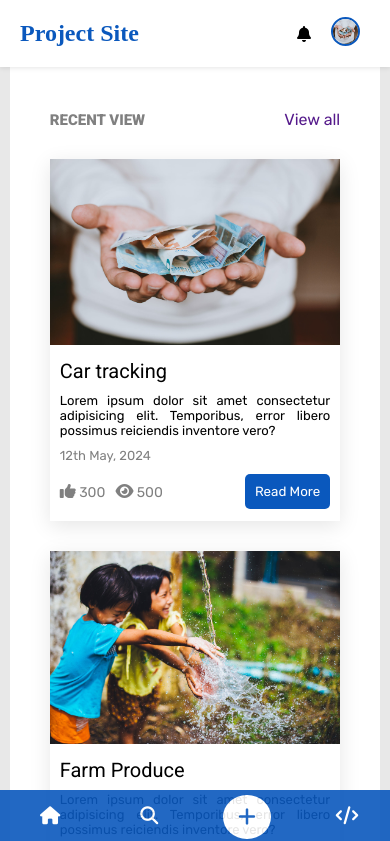
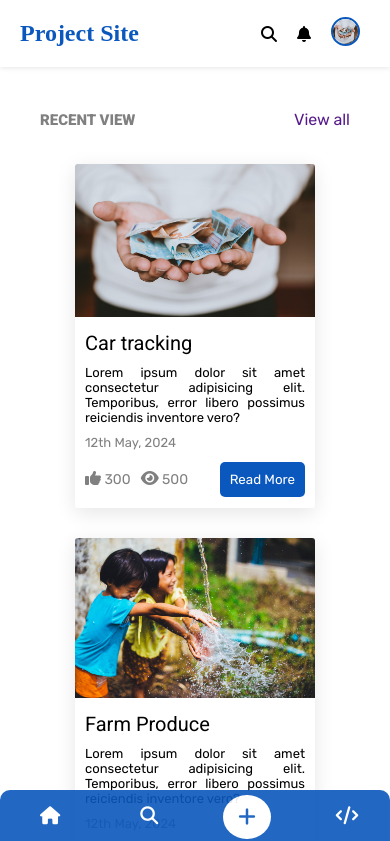
Before and after one commit to kuamidesgithubNE/Project, a React (Vite) app: page / in a window 390 px wide. Shown: the top 841 px of the page. Built offline with nearby package versions, Linux system fonts and the light colour scheme; a web font is replaced by a local one.

Commit message:
update @ 08/05/24

```diff
--- a/src/App.css
+++ b/src/App.css
@@ -69,12 +69,17 @@ h5 {
   gap: 20px;
   margin-right: 30px;
 }
-
+.header .profile i{
+  cursor: pointer;
+}
 .header .profile img {
   width: 25px;
   height: 25px;
   border-radius: 50px;
   border: 2px solid rgb(10, 88, 189);
+}
+.header .profile .sm-search {
+  display: none;
 }
 
 /* Navbar Css */
@@ -113,18 +118,6 @@ h5 {
   padding: 70px 0px 10px 0px;
   margin: 0 auto;
 }
-.container .welcome {
-  margin: 20px 30px;
-  color: rgb(10, 88, 189);
-  width: fit-content;
-}
-.container .welcome p {
-  color: black;
-  text-align: right;
-  font-weight: 500;
-  opacity: 0.4;
-  font-size: 12px;
-}
 
 /* Card Display Container Css */
 .most-recent-view {
@@ -154,6 +147,7 @@ h5 {
 .card-holder .card {
   flex-basis: 23%;
   box-shadow: rgba(0, 0, 0, 0.1) 0px 5px 20px;
+  border-radius: 3px;
 }
 .card-holder .card h3 {
   font-size: 20px;
@@ -165,6 +159,8 @@ h5 {
 .card-holder .card img {
   width: 100%;
   position: relative;
+  border-top-left-radius: 3px;
+  border-top-right-radius: 3px;
 }
 .card-holder .card .card-details {
   padding: 10px;
@@ -303,37 +299,46 @@ select {
   cursor: pointer;
 }
 
-
-
 /* For small size screen  */
 @media (max-width: 600px) {
-  .header .search{
+  .header .search {
     display: none;
   }
-  .navbar{
+  .header .profile .sm-search {
+    display: block;
+  }
+  .navbar {
     bottom: 0%;
     width: 100%;
     left: 0%;
     border-radius: 0px;
-
+    border-top-left-radius: 10px;
+    border-top-right-radius: 10px;
   }
-  .navbar i{
+  .navbar i {
     margin: 5px 25px;
+  }
+  .container {
+    width: 100%;
   }
   .card-holder {
     flex-direction: column;
     gap: 30px;
+    margin: 35px;
   }
-  .modal{
+  .card {
+    flex-basis: 20%;
+  }
+  .modal {
     flex-direction: column;
   }
-  .modal-content{
+  .modal-content {
     width: 90%;
   }
-  .modal-content form{
+  .modal-content form {
     width: 90%;
   }
   .form div textarea {
-    padding: 9px 0px;
+    padding: 9px 10px;
   }
 }
--- a/src/components/header.jsx
+++ b/src/components/header.jsx
@@ -8,6 +8,7 @@ const Header = () => {
         <i className="fa fa-search"></i>
       </div>
       <div className="profile">
+        <i className="fa fa-search sm-search"></i>
         <i className="fa fa-bell"></i>
         <a href={pic1} target="blank">
           <img src={pic1} alt="" />
--- a/src/pages/addproject/modal.jsx
+++ b/src/pages/addproject/modal.jsx
@@ -62,7 +62,7 @@ const Modal = ({ closeModal }) => {
               </select>
             </div>
             <label htmlFor="">Description</label>
-            <textarea name="" id="" cols="60" rows="4"></textarea>
+            <textarea name="" id="" cols="45" rows="4"></textarea>
           </div>
           <div className="button">
             <button style={{ color: "#fff", background: "rgb(10, 88, 189)" }}>
--- a/src/pages/profile/profile.css
+++ b/src/pages/profile/profile.css
@@ -99,4 +99,7 @@ span {
   .profileDetails{
     flex-direction: column;
   }
+  .profileCard{
+    margin: 10px 20px;
+  }
 }
```
